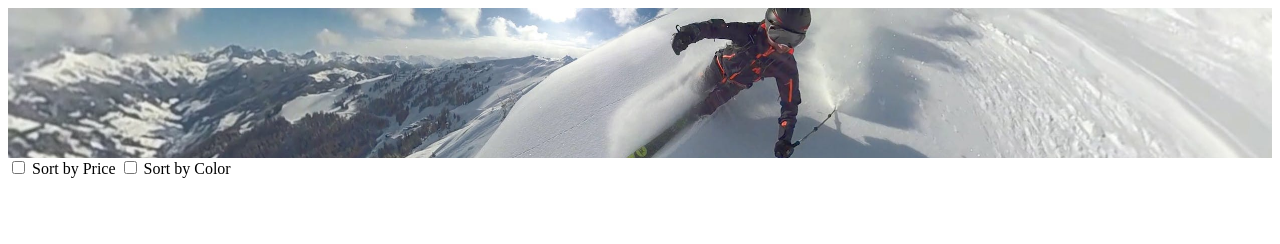
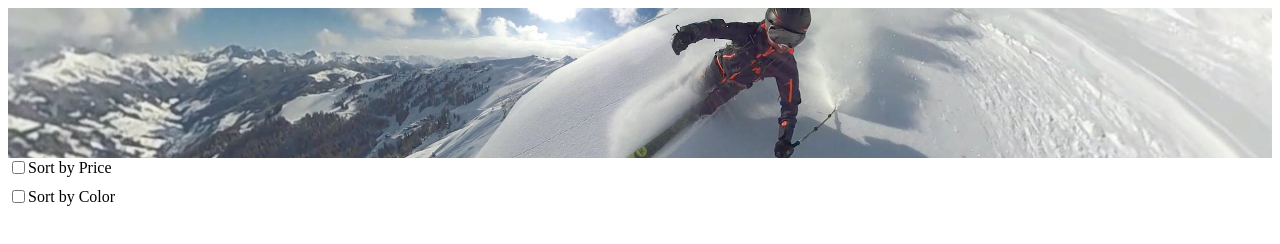
Before and after one commit to lcihle/Midterm319, a plain HTML site: page skishop.html in a window 1280 px wide. Drawn offline with Linux system fonts and the light colour scheme.

Commit message:
Update skishop.css

```diff
--- a/skishop.css
+++ b/skishop.css
@@ -13,3 +13,18 @@
     font-size: 24px; /* Set the font size */
     text-align: center;
 }
+
+label {
+    display: flex;
+    align-items: center;
+    margin-bottom: 10px;
+}
+
+label::after {
+    content: '';
+    display: block;
+    width: 1px; /* Adjust the width of the vertical line */
+    height: 100%; /* Adjust the height of the vertical line */
+    background-color: black; /* Adjust the color of the vertical line */
+    margin-left: 10px; /* Adjust the distance between the checkbox and the line */
+}
```
